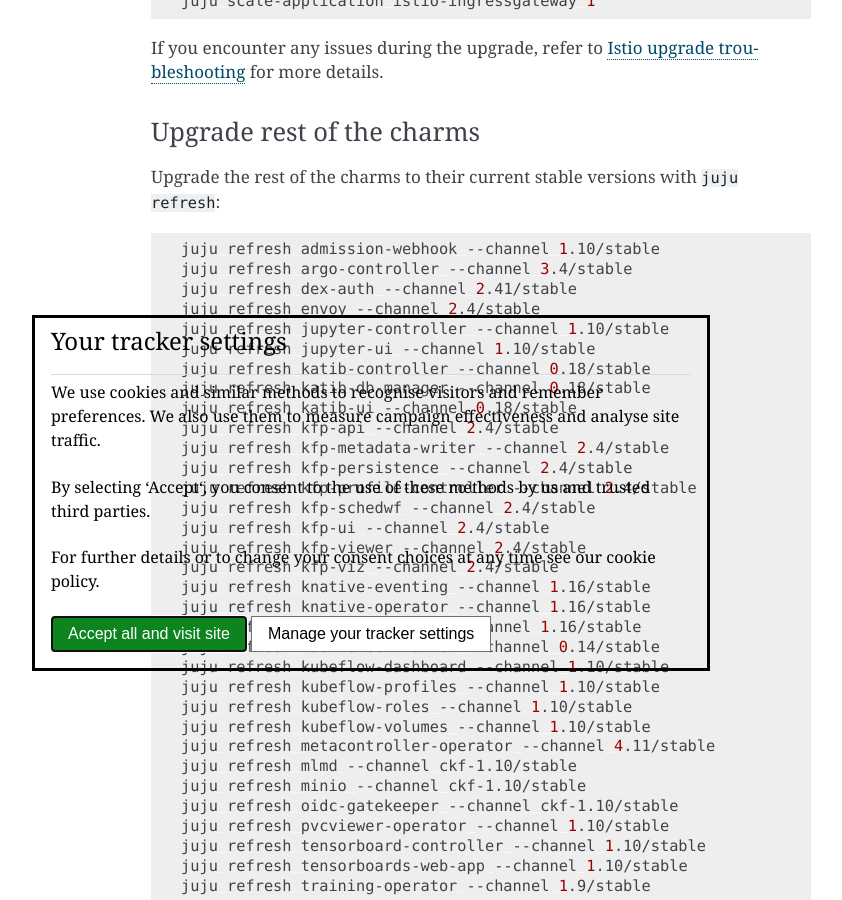
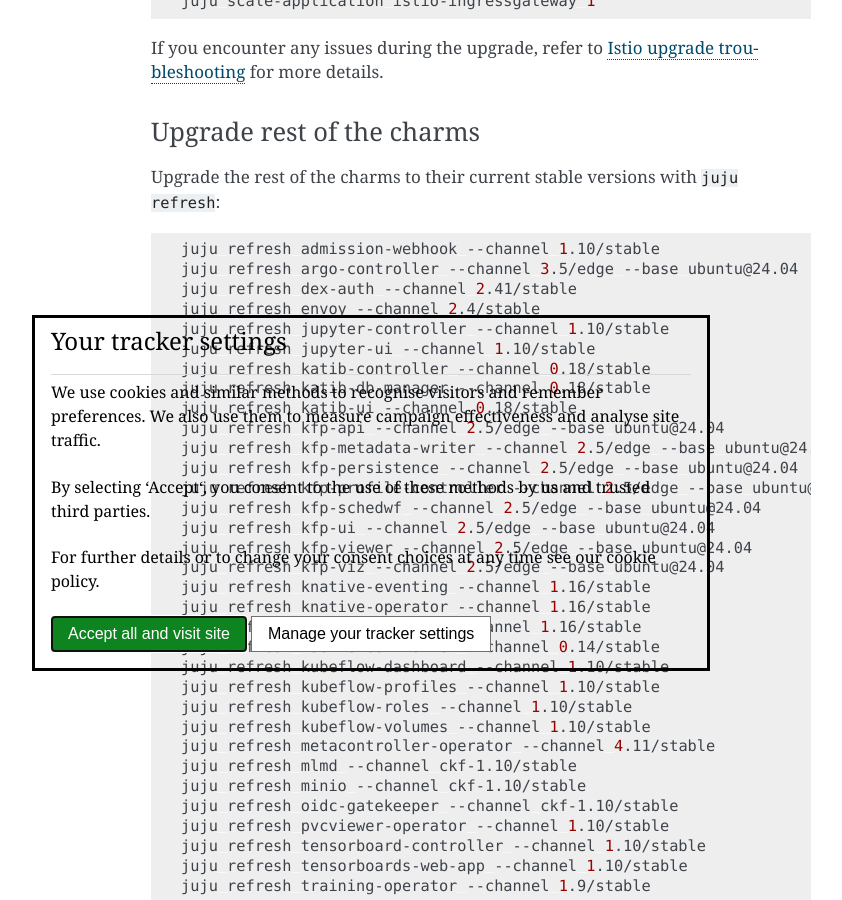
Before and after one commit to canonical/charmed-kubeflow-documentation, a Sphinx documentation site: the page built from docs/how-to/manage/upgrade/upgrade-1.9-1.10.rst, in a window 1280 px wide and 900 px high, scrolled down 2303 px. Shown: the whole window, without its empty margins (269-1111 px from the left). Built offline with Sphinx 7.4.7, drawn with Linux system fonts in a browser that asks for light colours.

Commit message:
docs: update upgrading guideline with Pipelines 2.5 and Argo to 3.5

```diff
--- a/docs/how-to/manage/upgrade/upgrade-1.9-1.10.rst
+++ b/docs/how-to/manage/upgrade/upgrade-1.9-1.10.rst
@@ -114,7 +114,7 @@
 .. code-block:: bash
 
    juju refresh admission-webhook --channel 1.10/stable
-   juju refresh argo-controller --channel 3.4/stable
+   juju refresh argo-controller --channel 3.5/edge --base ubuntu@24.04
    juju refresh dex-auth --channel 2.41/stable
    juju refresh envoy --channel 2.4/stable
    juju refresh jupyter-controller --channel 1.10/stable
@@ -122,14 +122,14 @@
    juju refresh katib-controller --channel 0.18/stable
    juju refresh katib-db-manager --channel 0.18/stable
    juju refresh katib-ui --channel 0.18/stable
-   juju refresh kfp-api --channel 2.4/stable
-   juju refresh kfp-metadata-writer --channel 2.4/stable
-   juju refresh kfp-persistence --channel 2.4/stable
-   juju refresh kfp-profile-controller --channel 2.4/stable
-   juju refresh kfp-schedwf --channel 2.4/stable
-   juju refresh kfp-ui --channel 2.4/stable
-   juju refresh kfp-viewer --channel 2.4/stable
-   juju refresh kfp-viz --channel 2.4/stable
+   juju refresh kfp-api --channel 2.5/edge --base ubuntu@24.04
+   juju refresh kfp-metadata-writer --channel 2.5/edge --base ubuntu@24.04
+   juju refresh kfp-persistence --channel 2.5/edge --base ubuntu@24.04
+   juju refresh kfp-profile-controller --channel 2.5/edge --base ubuntu@24.04
+   juju refresh kfp-schedwf --channel 2.5/edge --base ubuntu@24.04
+   juju refresh kfp-ui --channel 2.5/edge --base ubuntu@24.04
+   juju refresh kfp-viewer --channel 2.5/edge --base ubuntu@24.04
+   juju refresh kfp-viz --channel 2.5/edge --base ubuntu@24.04
    juju refresh knative-eventing --channel 1.16/stable
    juju refresh knative-operator --channel 1.16/stable
    juju refresh knative-serving --channel 1.16/stable
```
